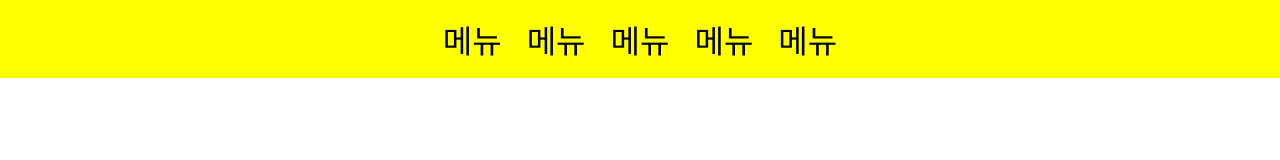
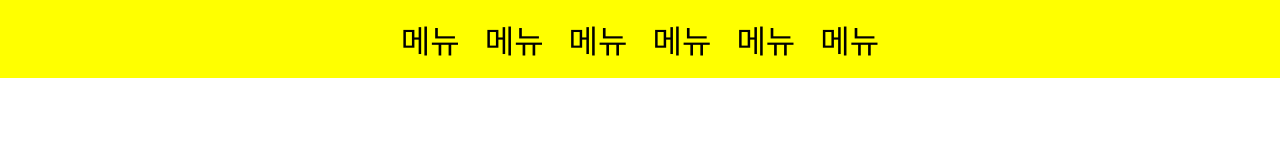
Before and after one commit to lim-yena/item_basic_sosul, a plain HTML site: page index.html in a window 1280 px wide. Drawn offline with Linux system fonts and the light colour scheme.

Commit message:
수업_덮어쓰기

```diff
--- a/index.html
+++ b/index.html
@@ -13,6 +13,7 @@
         <li><a href="">메뉴</a></li>
         <li><a href="">메뉴</a></li>
         <li><a href="">메뉴</a></li>
+        <li><a href="">메뉴</a></li>
     </ul>
 </body>
 </html>
```
